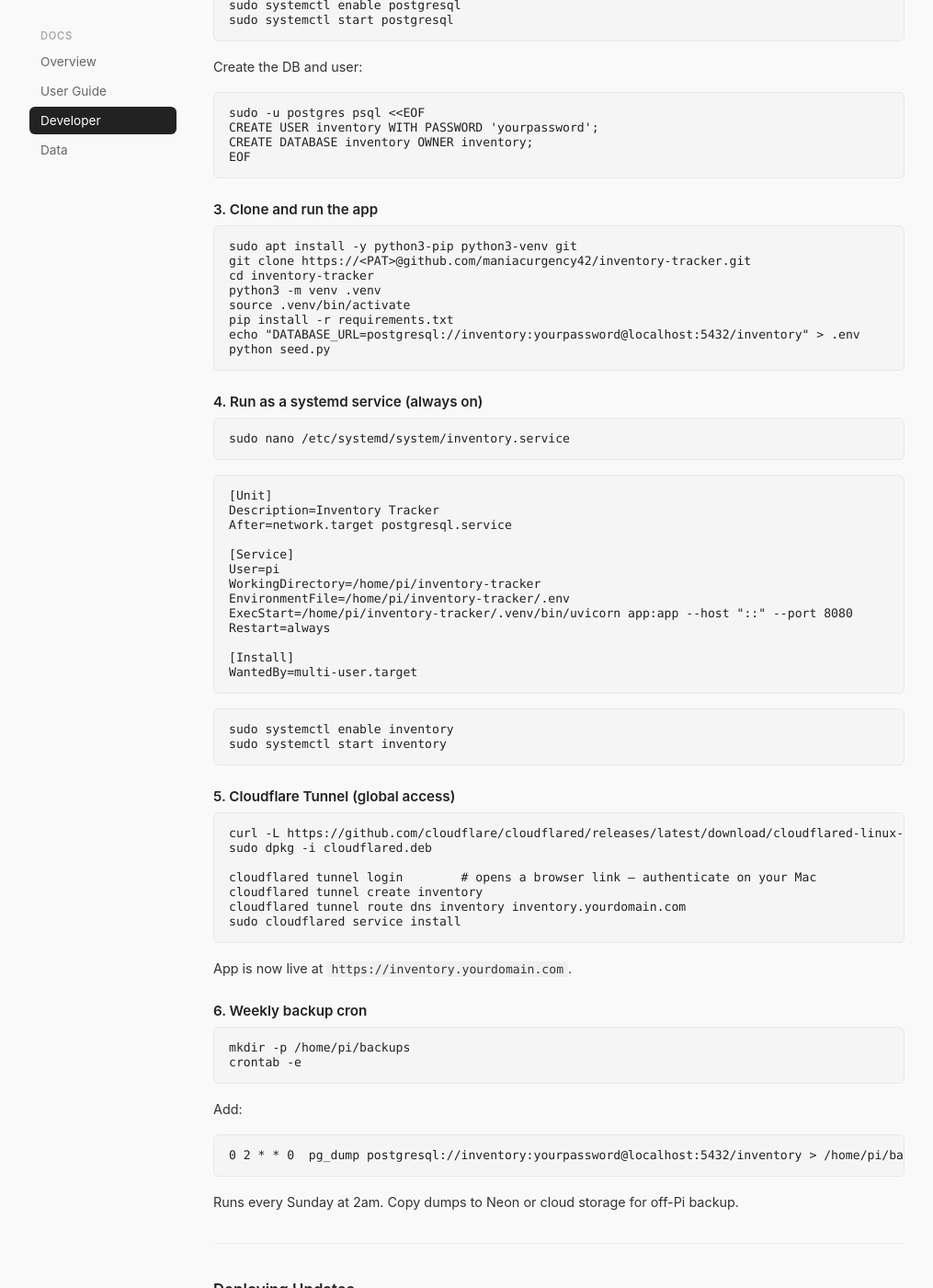
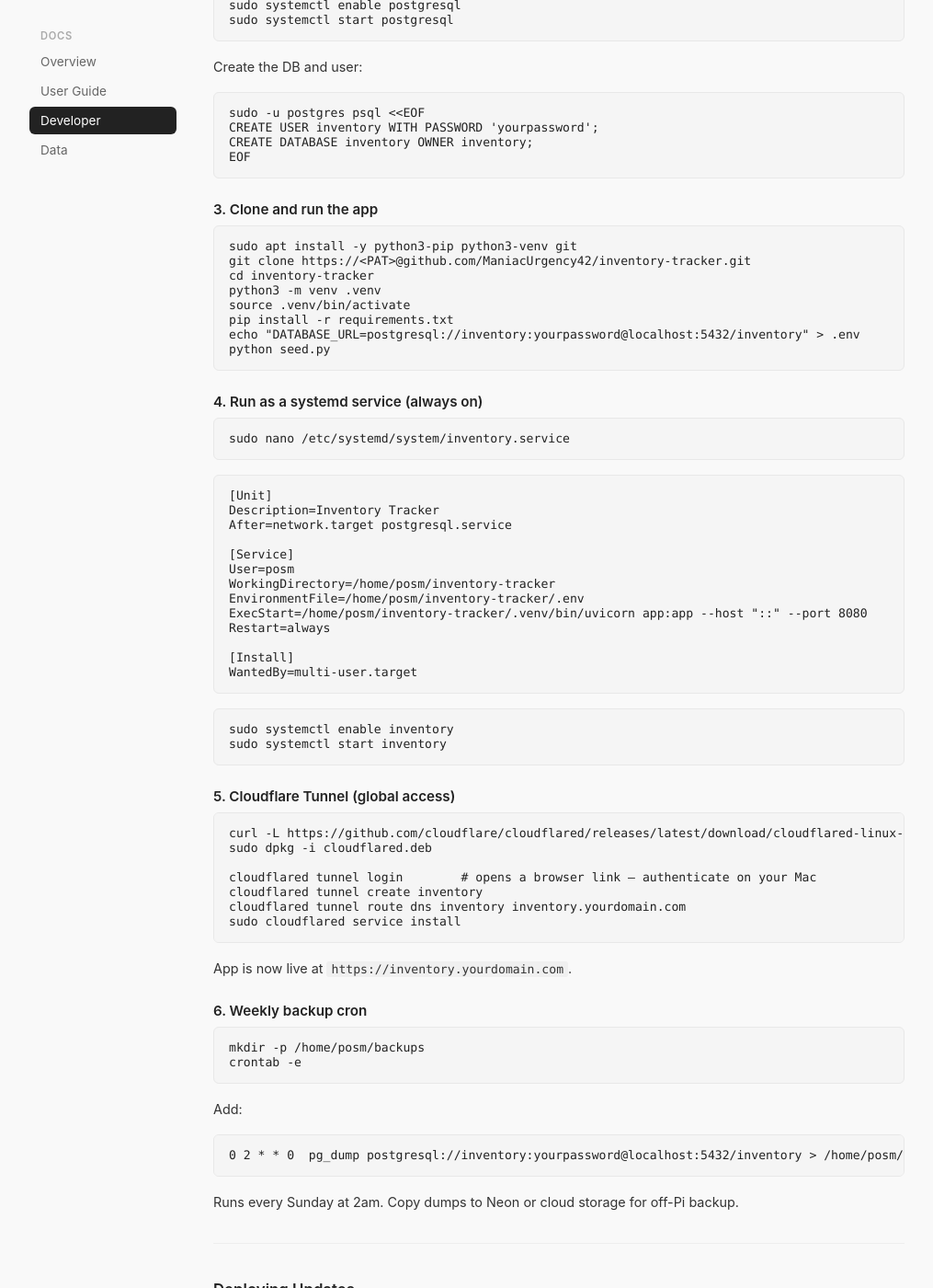
Before and after one commit to ManiacUrgency42/inventory-tracker, a Jekyll site: the page built from docs/dev.md, in a window 1280 px wide and 1400 px high, scrolled down 2865 px. Shown: the whole window at 92% size, without its empty margins (132-1147 px from the left). Built offline with Jekyll 4.4.1, drawn with Linux system fonts in a browser that asks for light colours; some of the changed text lies outside the part shown.

Commit message:
fix: update username to posm and GitHub casing in dev docs

````diff
--- a/docs/dev.md
+++ b/docs/dev.md
@@ -109,7 +109,7 @@ Use Raspberry Pi Imager on your Mac. Flash **Raspberry Pi OS Lite (64-bit)**. In
 Insert SD card into Pi and power on. SSH in from your Mac:
 
 ```bash
-ssh pi@inventory.local
+ssh posm@inventory.local
 ```
 
 ### 2. Install PostgreSQL
@@ -133,7 +133,7 @@ EOF
 
 ```bash
 sudo apt install -y python3-pip python3-venv git
-git clone https://<PAT>@github.com/maniacurgency42/inventory-tracker.git
+git clone https://<PAT>@github.com/ManiacUrgency42/inventory-tracker.git
 cd inventory-tracker
 python3 -m venv .venv
 source .venv/bin/activate
@@ -154,10 +154,10 @@ Description=Inventory Tracker
 After=network.target postgresql.service
 
 [Service]
-User=pi
-WorkingDirectory=/home/pi/inventory-tracker
-EnvironmentFile=/home/pi/inventory-tracker/.env
-ExecStart=/home/pi/inventory-tracker/.venv/bin/uvicorn app:app --host "::" --port 8080
+User=posm
+WorkingDirectory=/home/posm/inventory-tracker
+EnvironmentFile=/home/posm/inventory-tracker/.env
+ExecStart=/home/posm/inventory-tracker/.venv/bin/uvicorn app:app --host "::" --port 8080
 Restart=always
 
 [Install]
@@ -186,14 +186,14 @@ App is now live at `https://inventory.yourdomain.com`.
 ### 6. Weekly backup cron
 
 ```bash
-mkdir -p /home/pi/backups
+mkdir -p /home/posm/backups
 crontab -e
 ```
 
 Add:
 
 ```
-0 2 * * 0  pg_dump postgresql://inventory:yourpassword@localhost:5432/inventory > /home/pi/backups/inventory-$(date +\%Y\%m\%d).sql
+0 2 * * 0  pg_dump postgresql://inventory:yourpassword@localhost:5432/inventory > /home/posm/backups/inventory-$(date +\%Y\%m\%d).sql
 ```
 
 Runs every Sunday at 2am. Copy dumps to Neon or cloud storage for off-Pi backup.
@@ -205,7 +205,7 @@ Runs every Sunday at 2am. Copy dumps to Neon or cloud storage for off-Pi backup.
 When you push changes to GitHub, pull them on the Pi and restart:
 
 ```bash
-ssh pi@inventory.local
+ssh posm@inventory.local
 cd inventory-tracker
 git pull
 sudo systemctl restart inventory
````
